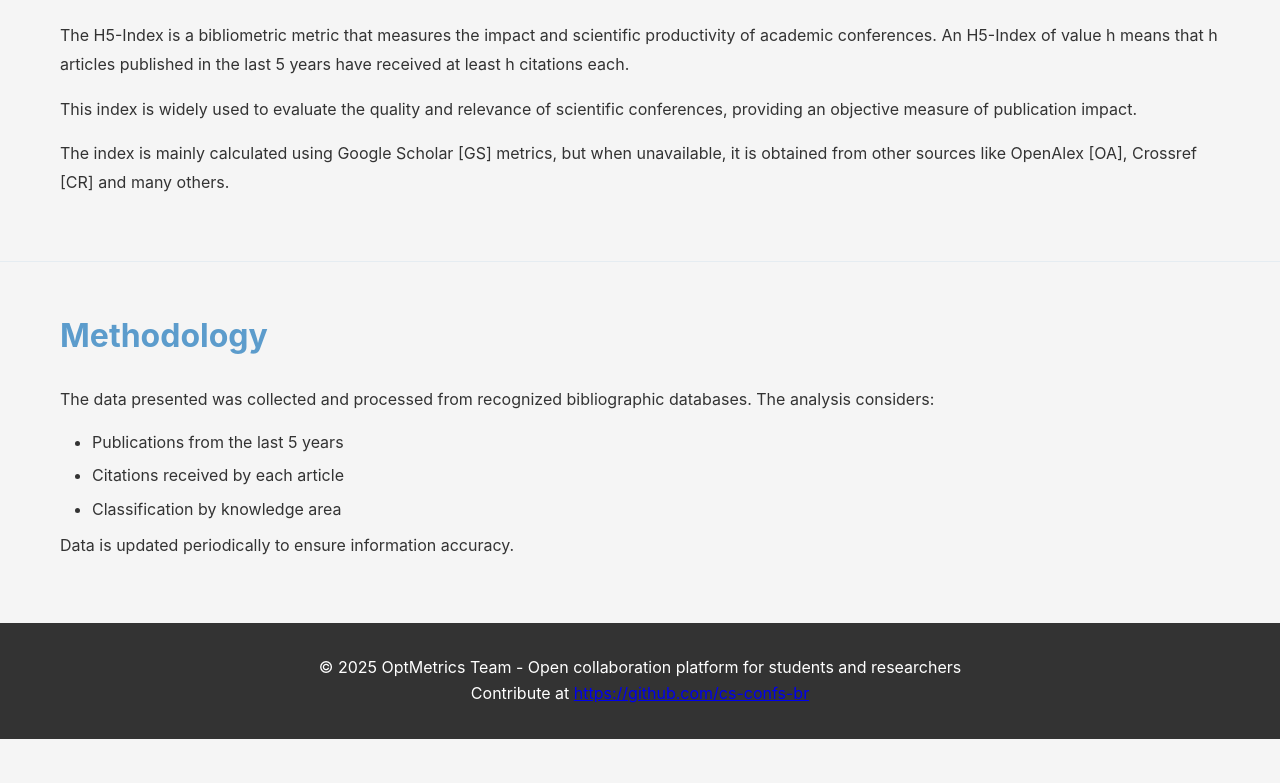
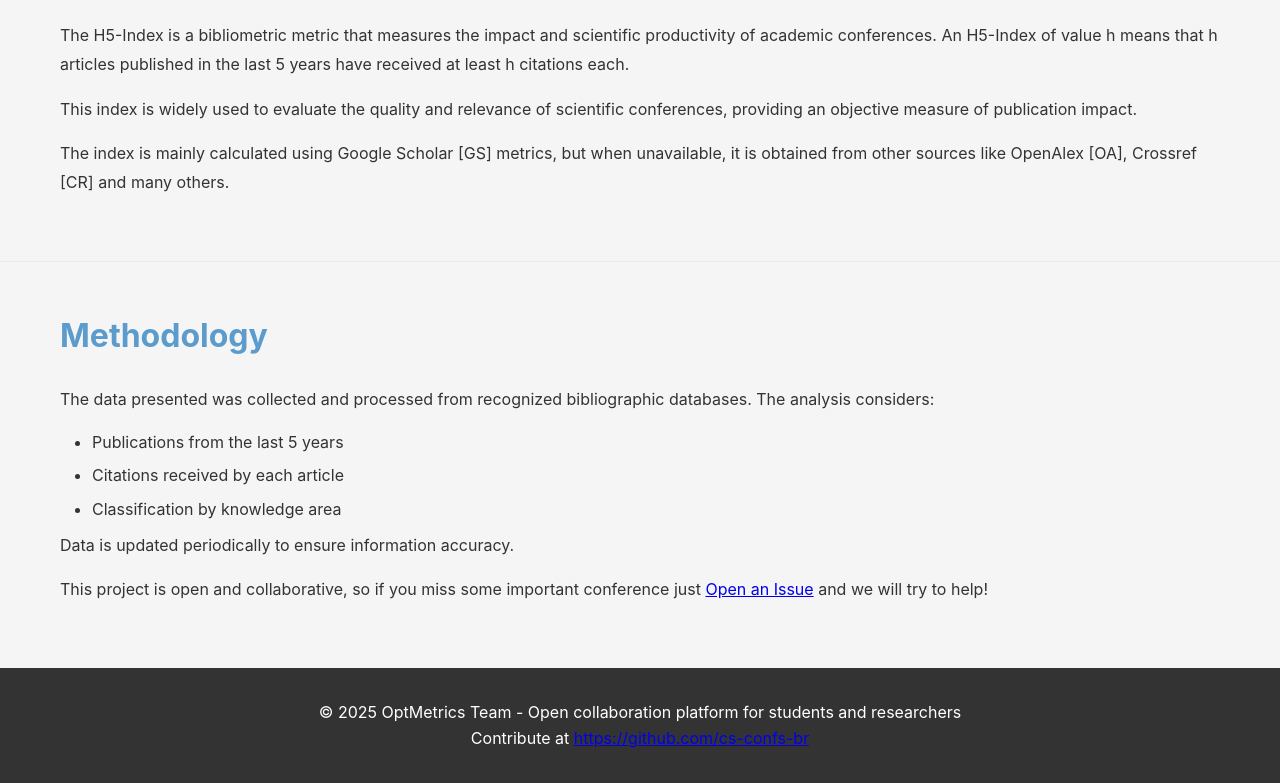
Before and after one commit to cs-confs-br/cs-confs-br.github.io, a plain HTML site: page index.html in a window 1280 px wide. Shown: the part 2576-3359 px from the top of the page. Before the commit the page ends 3315 px from the top, so only its background shows below. Drawn offline with nearby package versions, Linux system fonts and the light colour scheme.

Commit message:
ref to open issue in data repo

```diff
--- a/index.html
+++ b/index.html
@@ -144,6 +144,7 @@
                     <li>Classification by knowledge area</li>
                 </ul>
                 <p>Data is updated periodically to ensure information accuracy.</p>
+                <p>This project is open and collaborative, so if you miss some important conference just <a href="https://github.com/cs-confs-br/cs-confs-br-data/issues/new">Open an Issue</a> and we will try to help!</p>
             </div>
         </section>
     </main>
```
